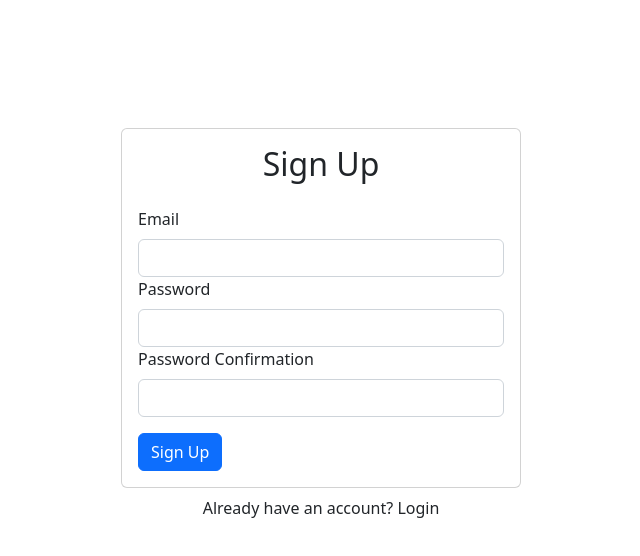
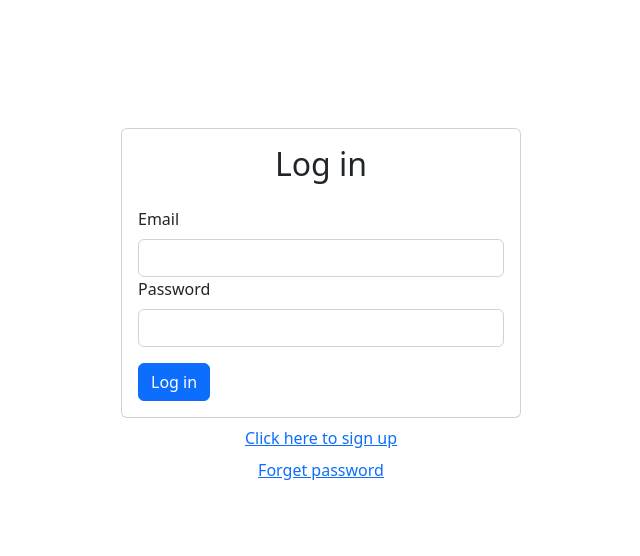
Before and after one commit to erenGuden/bankapp, a React (Create React App) app: page / in a window 1280 px wide. Shown: the top 556 px of the page, without its empty margins (319-959 px from the left). Built offline with nearby package versions, Linux system fonts and the light colour scheme.

Commit message:
Fix a minor bug
Fix a minor bug in App.js and Login.js

```diff
--- a/src/App.js
+++ b/src/App.js
@@ -5,9 +5,9 @@ import { Route, Routes } from "react-router-dom";
 function App() {
   return (
     <Routes>
-      <Route path="/" element={<Signup />} />
+      <Route path="/signup" element={<Signup />} />
       <Route path="/home" element={<Home />} />
-      <Route path="/login" element={<Login />} />
+      <Route path="/" element={<Login />} />
     </Routes>
   );
 }
--- a/src/components/Login.js
+++ b/src/components/Login.js
@@ -1,5 +1,6 @@
 import React from "react";
 import { Form, Button, Card, Container } from "react-bootstrap";
+import { Link } from "react-router-dom";
 
 const Login = ({ emailRef, passwordRef }) => {
   return (
@@ -27,7 +28,12 @@ const Login = ({ emailRef, passwordRef }) => {
               </Form>
             </Card.Body>
           </Card>
-          <div className="w100 text-center mt-2">Click here to sign up</div>
+          <div className="w100 text-center mt-2">
+            <Link>Click here to sign up</Link>
+          </div>
+          <div className="w100 text-center mt-2">
+            <Link>Forget password</Link>
+          </div>
         </div>
       </Container>
     </>
```
Also changed, not shown: 2 other files (tests, documents, lock files or other folders).
